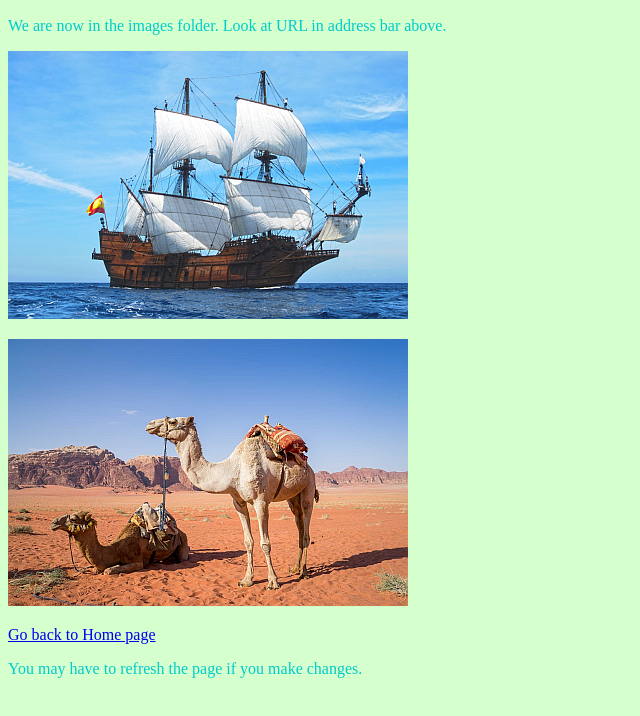
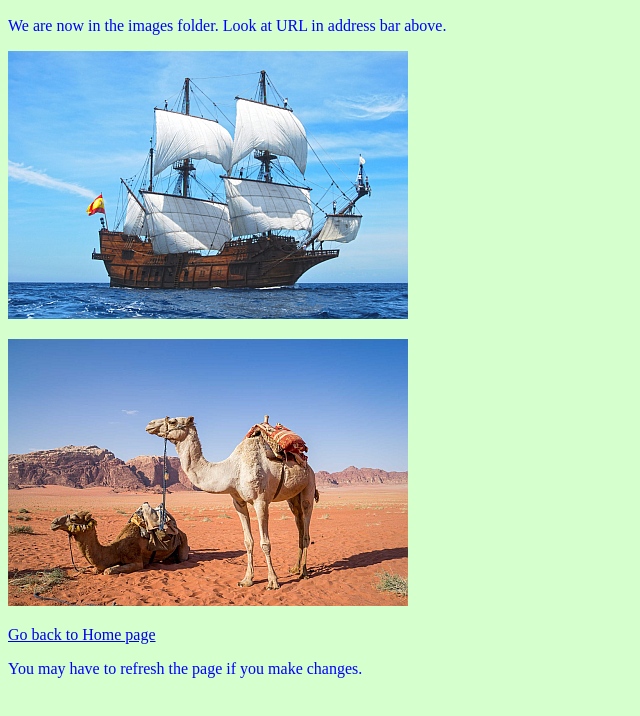
Before and after one commit to u3abris/test2, a plain HTML site: page images/index.html in a window 1280 px wide. Shown: the part 50-766 px from the top of the page, without its empty margins (0-640 px from the left). Drawn offline with Linux system fonts and the light colour scheme.

Commit message:
Update mystyle.css

```diff
--- a/css/mystyle.css
+++ b/css/mystyle.css
@@ -1,3 +1,3 @@
 body {background-color: #D5FFCC;}
 h1   {color: #009900;}
-p    {color: #00CCCC;}
+p    {color: blue;}
```
